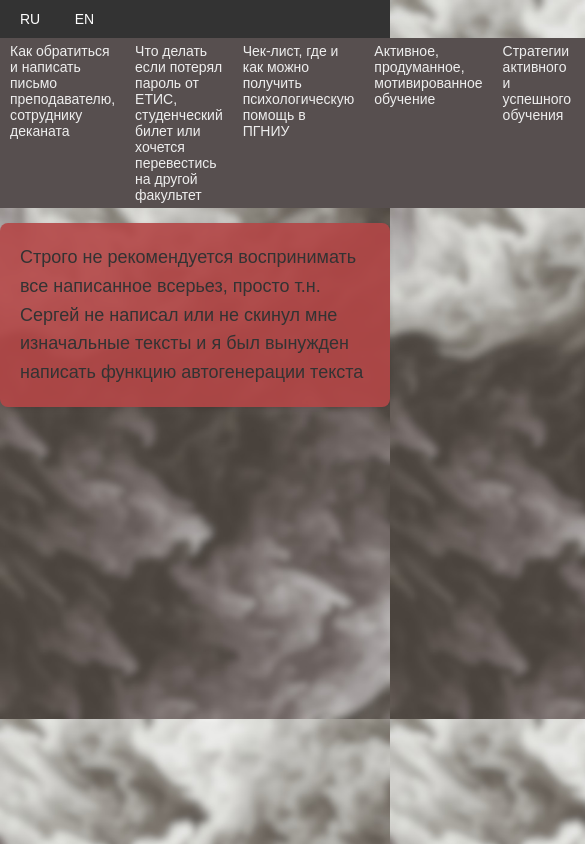
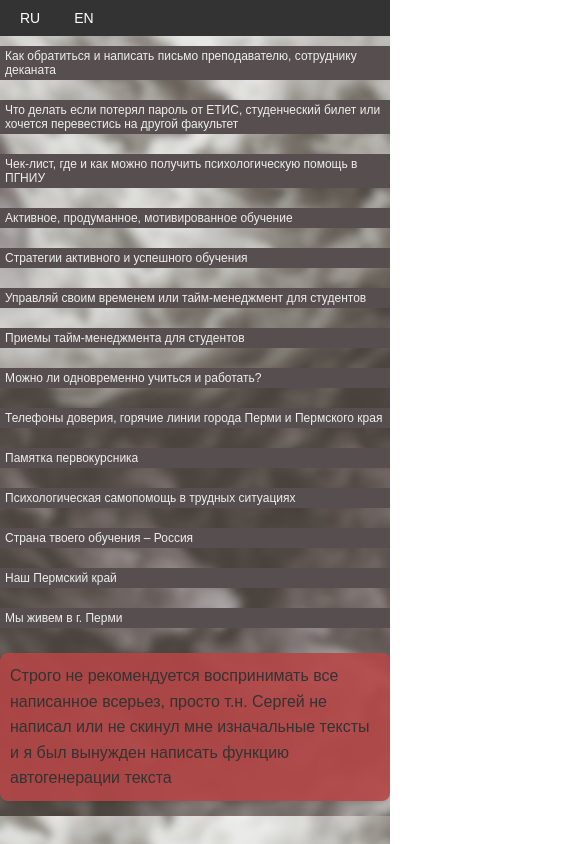
Before and after one commit to lkssaa/negr, a website: page sait/indexen.html in a window 390 px wide. Shown: the top 844 px of the page, 585 px wide, since content can reach past the window. Drawn offline with Linux system fonts and the light colour scheme; a web font is replaced by a local one.

Commit message:
Update styles.css

```diff
--- a/sait/styles.css
+++ b/sait/styles.css
@@ -154,3 +154,69 @@ li {
     background-size: cover;
 
   }
+
+
+/* Стили для мобильных устройств (ширина экрана менее 600px) */
+@media screen and (max-width: 599px) {
+  /* Уменьшаем шрифт для удобства чтения на маленьких экранах */
+  body {
+      font-size: 14px;
+  }
+
+  /* Изменяем отступы и поля для уведомления о загрузке */
+ .loading-overlay {
+      padding: 5px;
+  }
+
+ .loading-text {
+      font-size: 18px;
+  }
+
+
+
+  /* Стили для ссылок и заголовков */
+ .root-nav a,.root-nav span {
+      font-size: 12px; /* Уменьшаем размер шрифта */
+      padding: 3px 5px; /* Уменьшаем отступы */
+  }
+
+  /* Стили для контента */
+ .content {
+      padding: 10px; /* Уменьшаем внутренние отступы */
+      font-size: 16px; /* Уменьшаем размер шрифта */
+  }
+
+  /* Стили для скрытых подменю */
+ .root-nav ul {
+      width: 100%; /* Занимаем всю ширину родительского элемента */
+      position: static; /* Переключаем позиционирование на статическое */
+  }
+
+ .root-nav li {
+      margin-bottom: 10px; /* Добавляем отступ снизу для разделения пунктов меню */
+  }
+
+  /* Стили для активного состояния подменю */
+ .sub-menu-active {
+      display: block!important; /* Отображаем подменю при нажатии */
+  }
+
+  /* Вертикальный список для root-nav */
+ .root-nav {
+      flex-direction: column; /* Изменяем направление элементов на столбец */
+  }
+
+ .root-nav li {
+      margin-top: 10px; /* Добавляем верхний отступ для каждого пункта списка */
+  }
+
+  /* Отключаем фон для улучшения читаемости */
+  body {
+      background-color: transparent!important; /* Убираем фон тела документа */
+  }
+
+  /* Дополнительные стили для улучшения доступности и читаемости */
+  a, span {
+      color: #000; /* Меняем цвет текста на черный для лучшей читаемости */
+  }
+}
```
